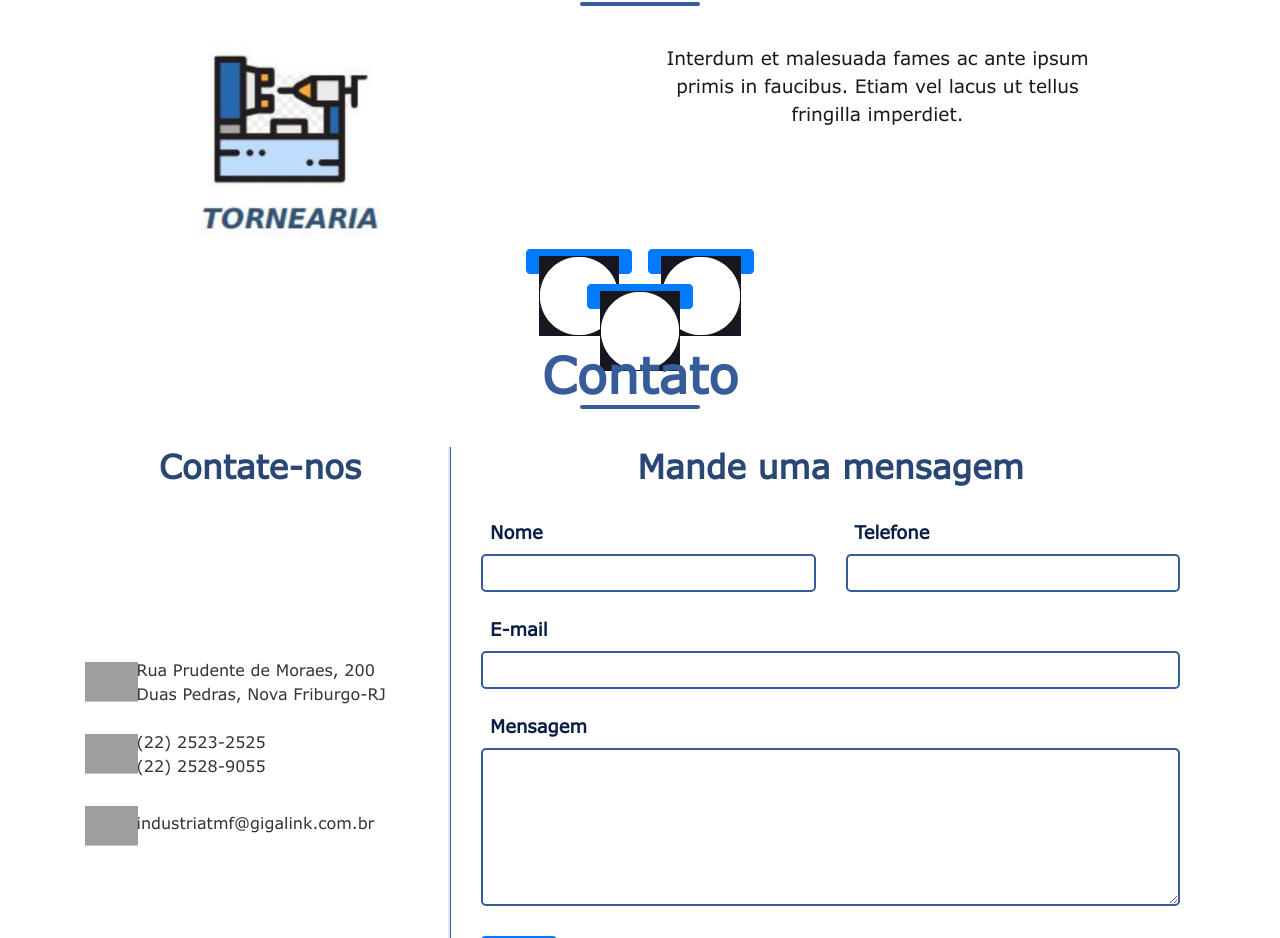
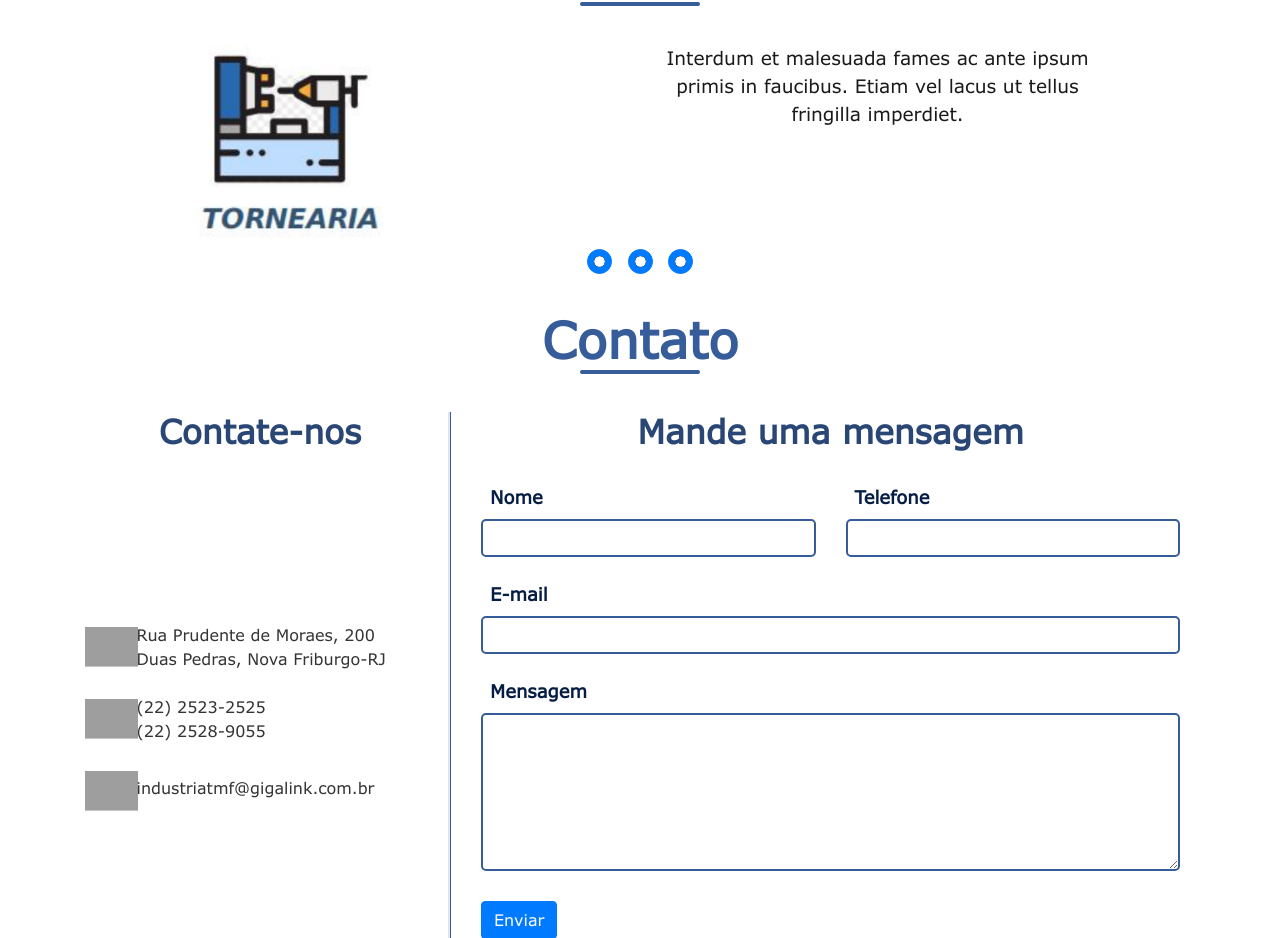
Before and after one commit to marcoaraujoneves/TemplateTMF, a PHP site: page / in a window 1280 px wide. Shown: the part 1983-2921 px from the top of the page. Run offline with PHP 8.4, Linux system fonts and the light colour scheme; grey boxes are pictures that could not be loaded.

Commit message:
Add files via upload
botao portifolio

```diff
--- a/css/main.css
+++ b/css/main.css
@@ -140,9 +140,20 @@ box-shadow: 0px 35px 77px -17px rgba(0,0,0,0.64);
 .btn_port{
     margin: 5px;
     background-color: #365C9A;
-    height: 25px;
+    height: 25px !important;
+    width: 25px !important;
+    border-radius: 100% !important;
+    padding: 0% !important;
 }
 
+.img_btn_port{
+    max-width:11px;
+    max-height:11px;
+    border-radius: 100%;
+    margin-bottom: 18%;
+    margin-left: auto;
+    margin-right: auto;
+}
 
 /* Contato */
 .icone-contatenos{
```
